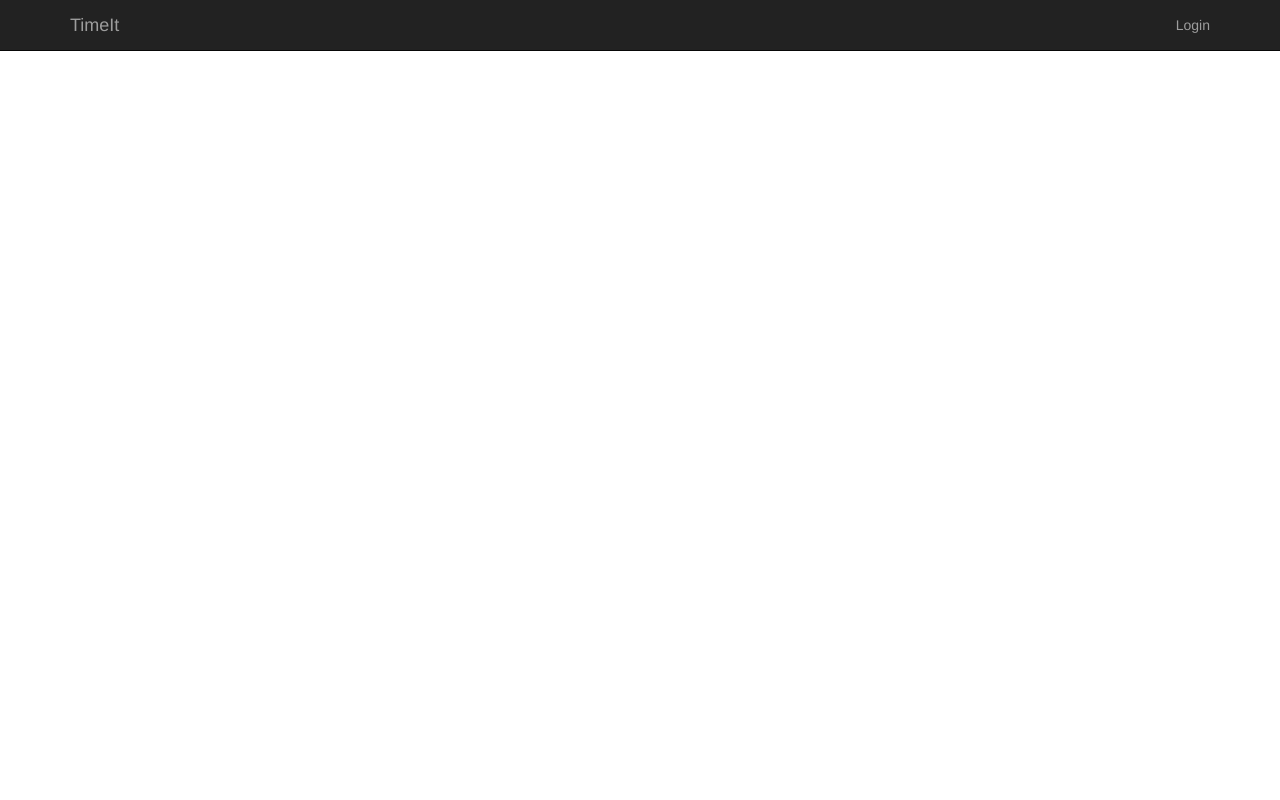
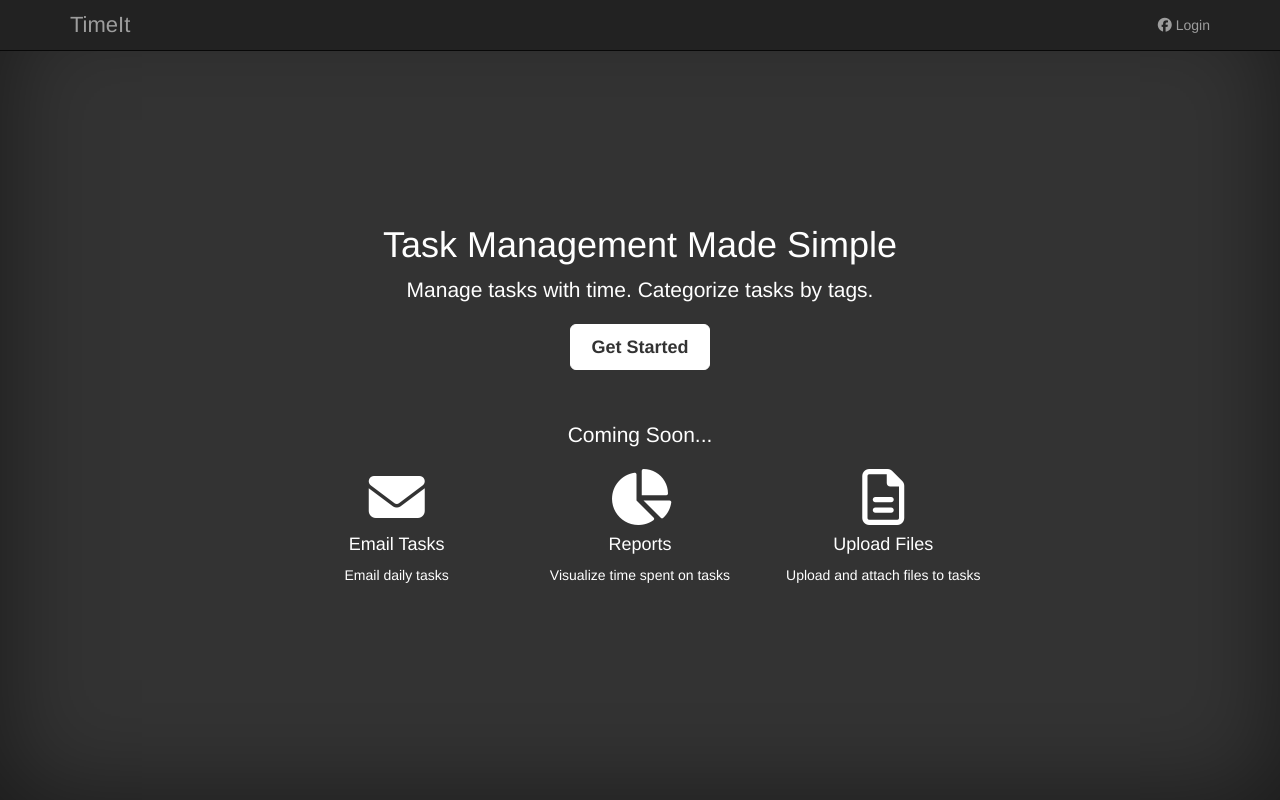
Before and after one commit to monisha-chinta/time-it, a React (Create React App) app: page /home/1 in a window 1280 px wide. Built offline with nearby package versions, Linux system fonts and the light colour scheme.

Commit message:
login page redesign

```diff
--- a/public/index.html
+++ b/public/index.html
@@ -35,7 +35,7 @@
     <noscript>
       You need to enable JavaScript to run this app.
     </noscript>
-    <div id="root"></div>
+    <div style="height:100%" id="root"></div>
 
     <!--
       This HTML file is a template.
--- a/src/App.css
+++ b/src/App.css
@@ -1,4 +1,4 @@
-.App {
+/*.App {
   text-align: center;
 }
 
@@ -25,9 +25,9 @@
 
 body {
   padding-top: 50px;
-}
+}*/
 .starter-template {
-  padding-top: 20px;
+  padding-top: 70px;
 }
 
 .date-header-div {
@@ -41,6 +41,7 @@ body {
 .date-header {
   margin-top: 0;
   margin-bottom: 15px;
+  font-weight: 300;
 }
 
 .hide {
@@ -54,6 +55,9 @@ body {
 .action-button {
   padding: 0px 4px;
   border-color: transparent;
+  background-color: transparent;
+  color: white;
+  margin: 0 5px;
 }
 
 .time-picker {
@@ -71,9 +75,6 @@ body {
   padding-right: 2px;
 }
 
-.add-task-time{
-  /*padding-right: 0 !important ;*/
-}
 
 .add-task-form {
   margin-left: 15px !important ;
@@ -100,3 +101,39 @@ body {
 .no-data {
   font-weight: 100;
 }
+
+.table-hover>tbody>tr:hover {
+    background-color: #444;
+}
+
+.navbar-brand {
+  font-weight: 500;
+  font-size: 22px;
+  color: white;
+}
+
+.navbar {
+  font-weight: 400;
+}
+
+.coming-soon {
+  margin-top: 50px;
+}
+
+.modal-content {
+  color: black;
+}
+
+.modal-button {
+  color: white;
+  background-color: #333;
+  border-color: #333;
+}
+
+.modal-header{
+  padding: 10px;
+}
+
+.modal-button:hover, .modal-button:focus {
+  color: white;
+}
--- a/src/components/forms/addTask.js
+++ b/src/components/forms/addTask.js
@@ -80,7 +80,7 @@ class AddTask extends Component {
           <TimePicker defaultValue={task.fromtime} ref="from" />
           <TimePicker defaultValue={task.totime} ref="to" />
           <div className="form-group col-md-1">
-            <button onClick={this.handleClick.bind(this)} className="btn btn-default">{ buttonText }</button>
+            <button onClick={this.handleClick.bind(this)} className="btn modal-button">{ buttonText }</button>
           </div>
         </div>
         <div className="row">
--- a/src/components/navbar/AdminNavBar.js
+++ b/src/components/navbar/AdminNavBar.js
@@ -19,7 +19,7 @@ class AdminNavBar extends Component {
   render() {
     var addTask;
     if(this.props.showAddTask) {
-      addTask = <li><a href="#" className="add-task-btn" onClick={ this.openModal.bind(this) }>Add Task</a></li>
+      addTask = <li><a href="#" className="add-task-btn" onClick={ this.openModal.bind(this) }><i className="fa fa-plus" aria-hidden="true"></i> Task</a></li>
     }
     var userid = this.props.user ? this.props.user.userid : '';
     var displaypicture = this.props.user ? this.props.user.displaypicture : '';
--- a/src/components/navbar/UserNavBar.js
+++ b/src/components/navbar/UserNavBar.js
@@ -32,7 +32,7 @@ class UserNavBar extends Component {
           <div id="navbar" className="collapse navbar-collapse">
             <ul className="nav navbar-nav navbar-right">
               <li>
-                <a href="#" className="add-task-btn" onClick={ this.openModal.bind(this) }>Add Task</a>
+                <a href="#" className="add-task-btn" onClick={ this.openModal.bind(this) }><i className="fa fa-plus" aria-hidden="true"></i> Task</a>
               </li>
               <li className="navbar-profile-pic"><img src={this.props.user.displaypicture} width={40} height={40} /></li>
               <li>
--- a/src/components/tables/taskRow.js
+++ b/src/components/tables/taskRow.js
@@ -35,7 +35,7 @@ class TaskRow extends Component {
       <tr>
         {nameCol}
         <td className={nameCol ? 'col-md-5 text-left' : 'col-md-6 text-left'}>{task.taskname}</td>
-        <td className="col-md-2 text-left">{task.tasktype}</td>
+        <td className="col-md-2 text-left"><i className="fa fa-tag" aria-hidden="true"></i> {task.tasktype}</td>
         <td className="col-md-2 text-left">{time}</td>
         <td className={nameCol ? 'hide' : 'col-md-1'}>
           <button className={"btn btn-default action-button "+ buttonClass} onClick={this.editTask.bind(this)}>
--- a/src/components/tables/taskTable.js
+++ b/src/components/tables/taskTable.js
@@ -37,7 +37,7 @@ class TaskTable extends Component {
         )
       });
     } else {
-      rows = <h2 className="no-data">No tasks!!</h2>
+      rows = <h3 className="no-data">No tasks!!</h3>
     }
 
     var nameHeader;
@@ -47,7 +47,7 @@ class TaskTable extends Component {
 
     return (
       <div>
-        <table className="table">
+        <table className="table table-hover">
           <tbody>
             { rows }
           </tbody>
--- a/src/index.css
+++ b/src/index.css
@@ -3,3 +3,170 @@ body {
   padding: 0;
   /*font-family: sans-serif;*/
 }
+
+/*
+ * Globals
+ */
+
+/* Links */
+a,
+a:focus,
+a:hover {
+  color: #fff;
+}
+
+/* Custom default button */
+.btn-default,
+.btn-default:hover,
+.btn-default:focus {
+  color: #333;
+  text-shadow: none; /* Prevent inheritance from `body` */
+  background-color: #fff;
+  border: 1px solid #fff;
+}
+
+
+/*
+ * Base structure
+ */
+
+html,
+body {
+  height: 100%;
+  background-color: #333;
+}
+body {
+  color: #fff;
+  text-align: center;
+  /*text-shadow: 0 1px 3px rgba(0,0,0,.5);*/
+  font-weight: 300;
+}
+
+/* Extra markup and styles for table-esque vertical and horizontal centering */
+.site-wrapper {
+  display: table;
+  width: 100%;
+  height: 100%; /* For at least Firefox */
+  min-height: 100%;
+  -webkit-box-shadow: inset 0 0 100px rgba(0,0,0,.5);
+          box-shadow: inset 0 0 100px rgba(0,0,0,.5);
+}
+.site-wrapper-inner {
+  display: table-cell;
+  vertical-align: top;
+}
+.cover-container {
+  margin-right: auto;
+  margin-left: auto;
+}
+
+/* Padding for spacing */
+.inner {
+  padding: 30px;
+}
+
+
+/*
+ * Header
+ */
+.masthead-brand {
+  margin-top: 10px;
+  margin-bottom: 10px;
+}
+
+.masthead-nav > li {
+  display: inline-block;
+}
+.masthead-nav > li + li {
+  margin-left: 20px;
+}
+.masthead-nav > li > a {
+  padding-right: 0;
+  padding-left: 0;
+  font-size: 16px;
+  font-weight: bold;
+  color: #fff; /* IE8 proofing */
+  color: rgba(255,255,255,.75);
+  border-bottom: 2px solid transparent;
+}
+.masthead-nav > li > a:hover,
+.masthead-nav > li > a:focus {
+  background-color: transparent;
+  border-bottom-color: #a9a9a9;
+  border-bottom-color: rgba(255,255,255,.25);
+}
+.masthead-nav > .active > a,
+.masthead-nav > .active > a:hover,
+.masthead-nav > .active > a:focus {
+  color: #fff;
+  border-bottom-color: #fff;
+}
+
+@media (min-width: 768px) {
+  .masthead-brand {
+    float: left;
+  }
+  .masthead-nav {
+    float: right;
+  }
+}
+
+
+/*
+ * Cover
+ */
+
+.cover {
+  padding: 0 20px;
+}
+.cover .btn-lg {
+  padding: 10px 20px;
+  font-weight: bold;
+}
+
+.cover-heading {
+  font-weight: 400;
+}
+
+/*
+ * Footer
+ */
+
+.mastfoot {
+  color: #999; /* IE8 proofing */
+  color: rgba(255,255,255,.5);
+}
+
+/*
+ * Affix and center
+ */
+
+@media (min-width: 768px) {
+  /* Pull out the header and footer */
+  .masthead {
+    position: fixed;
+    top: 0;
+  }
+  .mastfoot {
+    position: fixed;
+    bottom: 0;
+  }
+  /* Start the vertical centering */
+  .site-wrapper-inner {
+    vertical-align: middle;
+  }
+  /* Handle the widths */
+  .masthead,
+  .mastfoot,
+  .cover-container {
+    width: 100%; /* Must be percentage or pixels for horizontal alignment */
+  }
+}
+
+@media (min-width: 992px) {
+  .masthead,
+  .mastfoot,
+  .cover-container {
+    width: 700px;
+  }
+}
--- a/src/pages/indexPage.js
+++ b/src/pages/indexPage.js
@@ -44,22 +44,91 @@ class IndexPage extends Component {
 	}
   render() {
     return (
-      <div>
+      <div className="site-wrapper">
+      <div className="site-wrapper-inner">
+
+        <div className="cover-container">
+
+          <div className="masthead clearfix">
+            <div className="inner">
                     <nav className="navbar navbar-inverse navbar-fixed-top">
                       <div className="container">
                       <div className="navbar-header">
+                        <button type="button" className="navbar-toggle collapsed" data-toggle="collapse" data-target="#navbar" aria-expanded="false" aria-controls="navbar">
+                          <span className="sr-only">Toggle navigation</span>
+                          <span className="icon-bar"></span>
+                          <span className="icon-bar"></span>
+                          <span className="icon-bar"></span>
+                        </button>
                         <a className="navbar-brand" href="#">TimeIt</a>
                       </div>
                         <div id="navbar" className="collapse navbar-collapse">
                           <ul className="nav navbar-nav navbar-right">
-                <li><a href="#" onClick={ this.login.bind(this) }>Login</a></li>
+                            <li><a href="#" onClick={ this.login.bind(this) }><i className="fa fa-facebook-official" aria-hidden="true"></i> Login</a></li>
                           </ul>
                         </div>
                       </div>
                     </nav>
+            </div>
+          </div>
+
+          <div className="inner cover">
+            <h1 className="cover-heading">Task Management Made Simple</h1>
+            <p className="lead">
+              Manage tasks with time. Categorize tasks by tags.
+            </p>
+            <p className="lead">
+              <a href="#" className="btn btn-lg btn-default" onClick={ this.login.bind(this) }>Get Started</a>
+            </p>
+          </div>
+
+          <div className="row coming-soon">
+          <div className="col-lg-12">
+            <p className="lead">Coming Soon...</p>
+          </div>
+        <div className="col-lg-4">
+          <div><i className="fa fa-envelope fa-4x" aria-hidden="true"></i></div>
+          <h4>Email Tasks</h4>
+          <p>Email daily tasks</p>
+        </div>
+        <div className="col-lg-4">
+        <div><i className="fa fa-pie-chart fa-4x" aria-hidden="true"></i></div>
+          <h4>Reports</h4>
+          <p>Visualize time spent on tasks</p>
+        </div>
+        <div className="col-lg-4">
+        <div><i className="fa fa-file-text-o fa-4x" aria-hidden="true"></i></div>
+          <h4>Upload Files</h4>
+          <p>Upload and attach files to tasks</p>
+        </div>
+      </div>
+
+        </div>
+
+      </div>
+
     </div>
     );
   }
 }
 
 export default IndexPage;
+
+// render() {
+//   return (
+//     <div>
+//       <nav className="navbar navbar-inverse navbar-fixed-top">
+//         <div className="container">
+//           <div className="navbar-header">
+//             <a className="navbar-brand" href="#">TimeIt</a>
+//           </div>
+//           <div id="navbar" className="collapse navbar-collapse">
+//             <ul className="nav navbar-nav navbar-right">
+//               <li><a href="#" onClick={ this.login.bind(this) }>Login</a></li>
+//             </ul>
+//           </div>
+//         </div>
+//       </nav>
+//     </div>
+//   );
+// }
```
Lines whose indentation alone changed are shown as unchanged.
